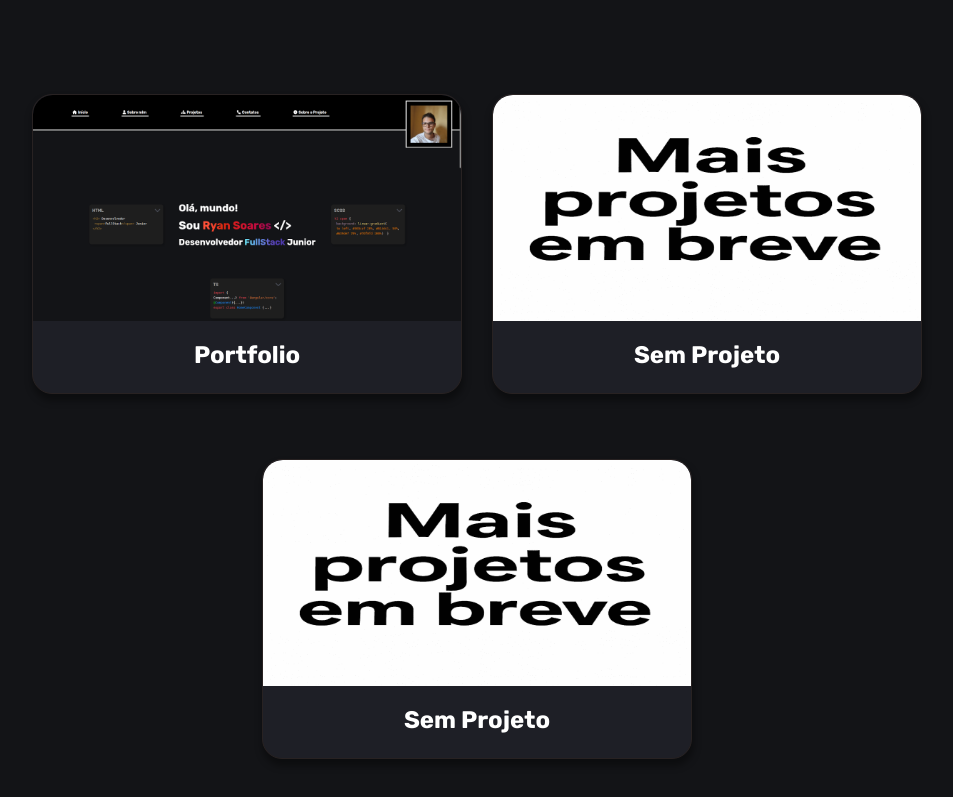
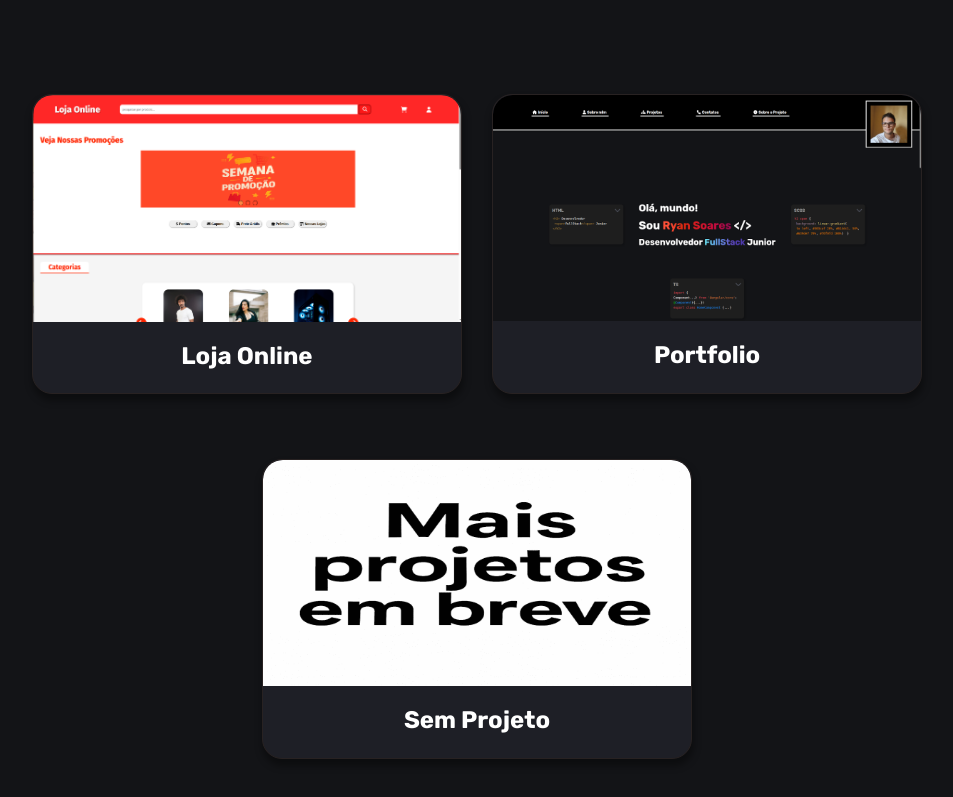
Before and after one commit to RyanSoar3s/Portfolio-Angular, an Angular app in the folder meu-portfolio/: page / in a window 1280 px wide. Shown: the part 2417-3214 px from the top of the page, without its empty margins (163-1116 px from the left). Built offline with nearby package versions, Linux system fonts and the light colour scheme.

Commit message:
feat: update project details and links for Loja Online and Portfolio

```diff
--- a/meu-portfolio/src/app/components/projects/projects.component.html
+++ b/meu-portfolio/src/app/components/projects/projects.component.html
@@ -12,12 +12,12 @@
 
       <div [ngClass]="'options'">
         <button [disabled]="info.isDisabledButtonProject">
-          <a [href]="info.linkProject"></a><span><fa-icon [icon]="faEye"></fa-icon> Vizualizar</span>
+          <a [href]="info.linkProject" [target]="'_blank'"></a><span><fa-icon [icon]="faEye"></fa-icon> Vizualizar</span>
 
         </button>
 
         <button [disabled]="info.isDisabledButtonRepo">
-          <a [href]="info.linkRepo"></a><span><fa-icon [icon]="faGithub"></fa-icon> GitHub</span>
+          <a [href]="info.linkRepo" [target]="'_blank'"></a><span><fa-icon [icon]="faGithub"></fa-icon> GitHub</span>
 
         </button>
 
--- a/meu-portfolio/src/app/components/projects/projects.component.ts
+++ b/meu-portfolio/src/app/components/projects/projects.component.ts
@@ -49,26 +49,26 @@ export class ProjectsComponent implements OnInit, OnDestroy {
   protected readonly project_info: Array<ProjectInfo> = [
     {
       id: 0,
+      path: "assets/imgs/loja-online.png",
+      title: "Loja Online",
+      languages: "Tecnologias: HTML, Sass, TypeScript e Angular",
+      altText: "Projeto Loja Online",
+      isDisabledButtonProject: false,
+      isDisabledButtonRepo: false,
+      linkProject: "https://loja-online-peach.vercel.app/",
+      linkRepo: "https://github.com/RyanSoar3s/Loja-Online"
+
+    },
+    {
+      id: 1,
       path: "assets/imgs/portfolio-img.png",
       title: "Portfolio",
       languages: "Tecnologias: HTML, Sass, TypeScript e Angular",
       altText: "Projeto Portfolio",
       isDisabledButtonProject: false,
       isDisabledButtonRepo: false,
-      linkProject: "#",
-      linkRepo: "#"
-
-    },
-    {
-      id: 1,
-      path: "assets/imgs/mais-projetos-em-breve.png",
-      title: "Sem Projeto",
-      languages: "Tecnologias: Nenhuma",
-      altText: "Projeto Vazia",
-      isDisabledButtonProject: true,
-      isDisabledButtonRepo: true,
-      linkProject: "#",
-      linkRepo: "#"
+      linkProject: "https://ryansoares.com.br/",
+      linkRepo: "https://github.com/RyanSoar3s/Portfolio-Angular"
 
     },
     {
```
